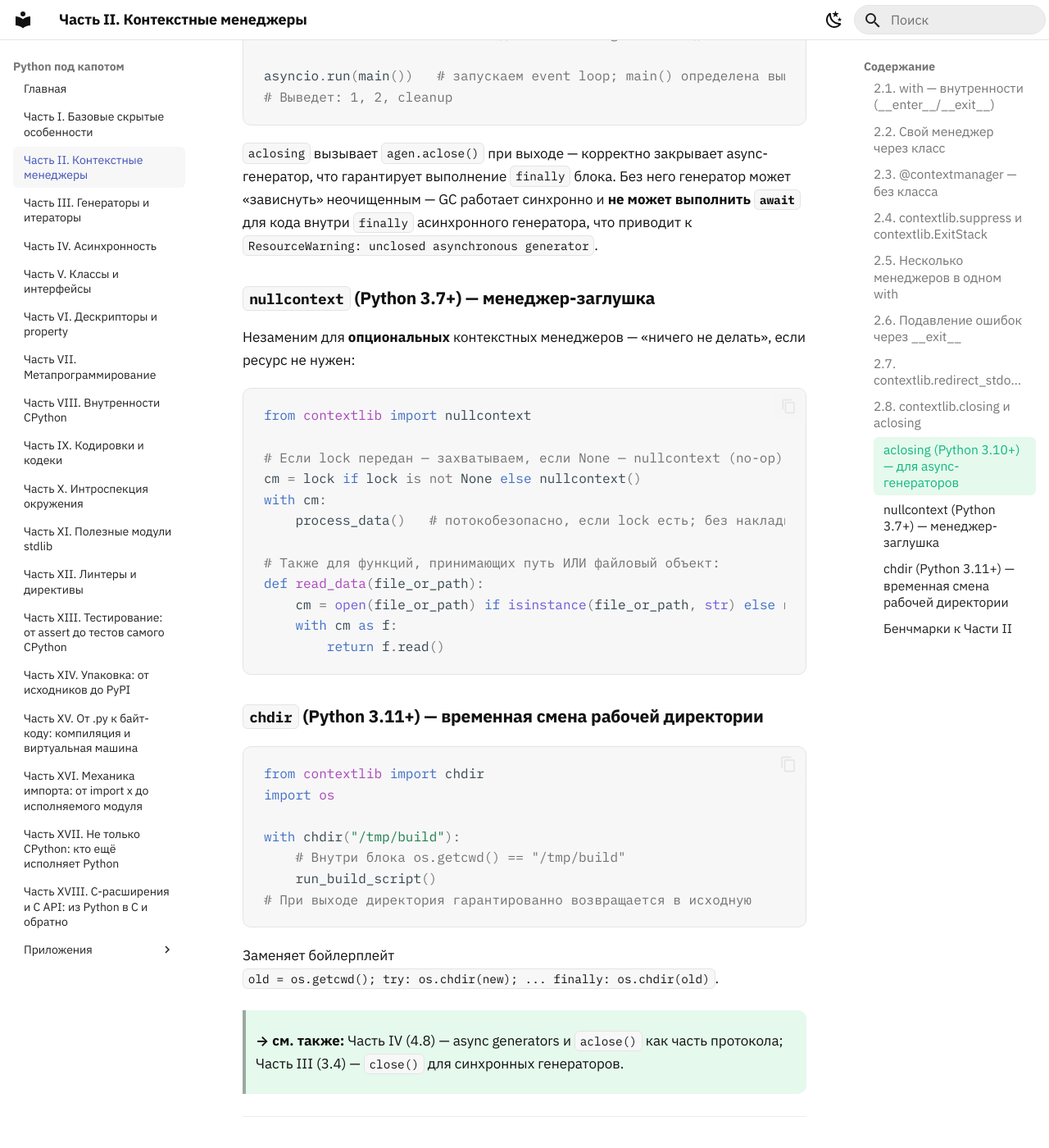
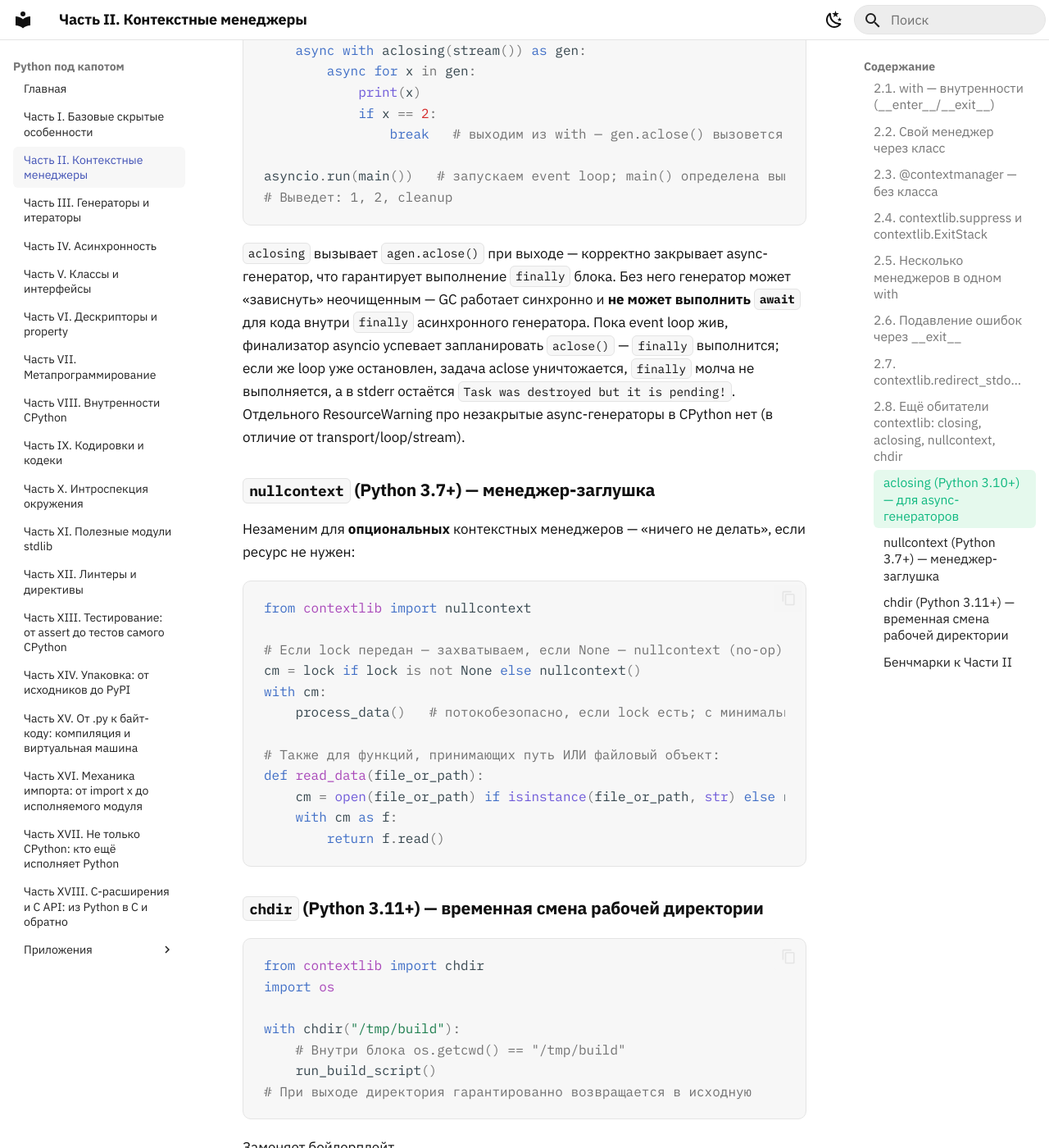
Before and after one commit to n3xumc0r3/py-underhood, an MkDocs documentation site: the page built from book/02-context-managers.md, in a window 1280 px wide and 1400 px high, scrolled down 8761 px. Shown: the whole window at 82% size. Built offline with MkDocs 1.6.1 and Material for MkDocs 9.7.7, drawn with Linux system fonts in a browser that asks for light colours; some of the changed text lies outside the part shown.

Commit message:
Fix chapter 2 per review: async-gen closing semantics, with-parens wording, section 2.8 title, suppress isinstance, style

````diff
--- a/book/02-context-managers.md
+++ b/book/02-context-managers.md
@@ -239,7 +239,7 @@ def test_greeting():
     assert "Hello, Alice" in buf.getvalue()
 ```
 
-## 2.8. `contextlib.closing` и `aclosing` { #2.8 }
+## 2.8. Ещё обитатели contextlib: closing, aclosing, nullcontext, chdir { #2.8 }
 
 `closing` — для объектов, у которых есть метод `close()`, но нет `__enter__`/`__exit__`. Оборачивает их в контекстный менеджер, который вызывает `close()` при выходе.
 
@@ -296,7 +296,7 @@ asyncio.run(main())   # запускаем event loop; main() определен
 # Выведет: 1, 2, cleanup
 ```
 
-`aclosing` вызывает `agen.aclose()` при выходе — корректно закрывает async-генератор, что гарантирует выполнение `finally` блока. Без него генератор может «зависнуть» неочищенным — GC работает синхронно и **не может выполнить `await`** для кода внутри `finally` асинхронного генератора, что приводит к `ResourceWarning: unclosed asynchronous generator`.
+`aclosing` вызывает `agen.aclose()` при выходе — корректно закрывает async-генератор, что гарантирует выполнение `finally` блока. Без него генератор может «зависнуть» неочищенным — GC работает синхронно и **не может выполнить `await`** для кода внутри `finally` асинхронного генератора. Пока event loop жив, финализатор asyncio успевает запланировать `aclose()` — `finally` выполнится; если же loop уже остановлен, задача aclose уничтожается, `finally` молча не выполняется, а в stderr остаётся `Task was destroyed but it is pending!`. Отдельного ResourceWarning про незакрытые async-генераторы в CPython нет (в отличие от transport/loop/stream).
 
 ### `nullcontext` (Python 3.7+) — менеджер-заглушка { #2.8-nullcontext }
 
@@ -308,7 +308,7 @@ from contextlib import nullcontext
 # Если lock передан — захватываем, если None — nullcontext (no-op):
 cm = lock if lock is not None else nullcontext()
 with cm:
-    process_data()   # потокобезопасно, если lock есть; без накладных расходов, если нет
+    process_data()   # потокобезопасно, если lock есть; с минимальными накладными расходами, если нет
 
 # Также для функций, принимающих путь ИЛИ файловый объект:
 def read_data(file_or_path):
````
Also changed, not shown: other parts of book/02-context-managers.md (+8 -8 lines).
